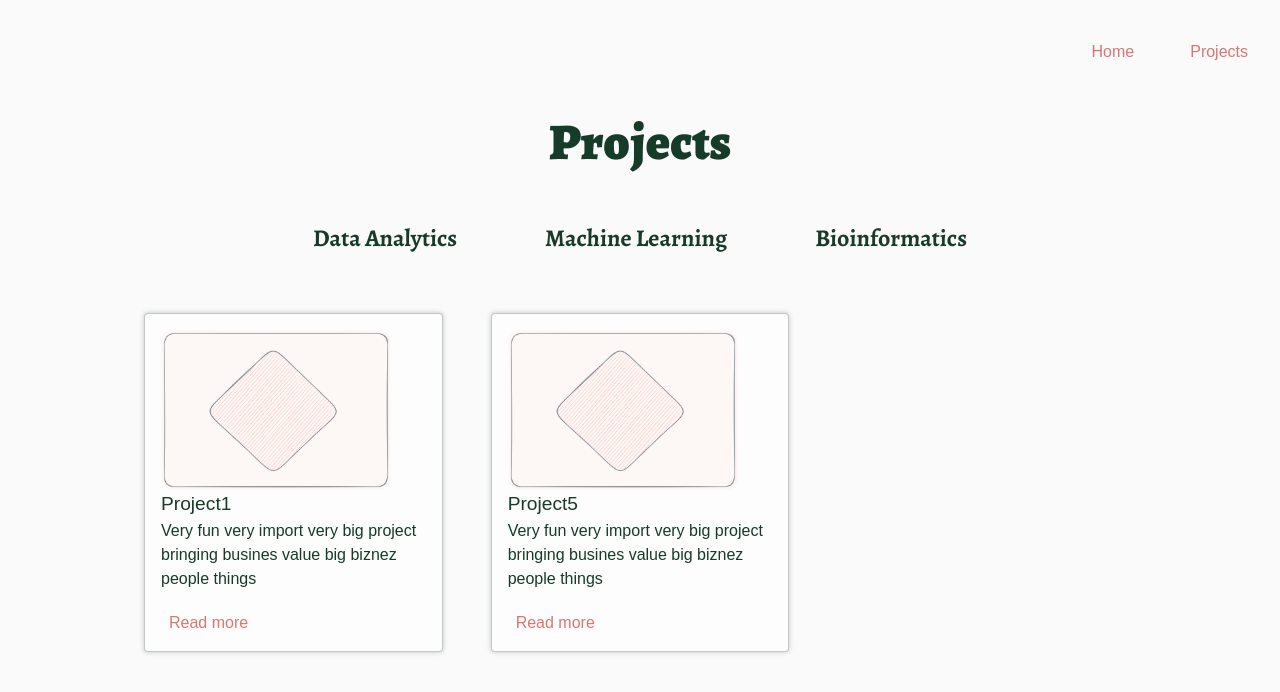
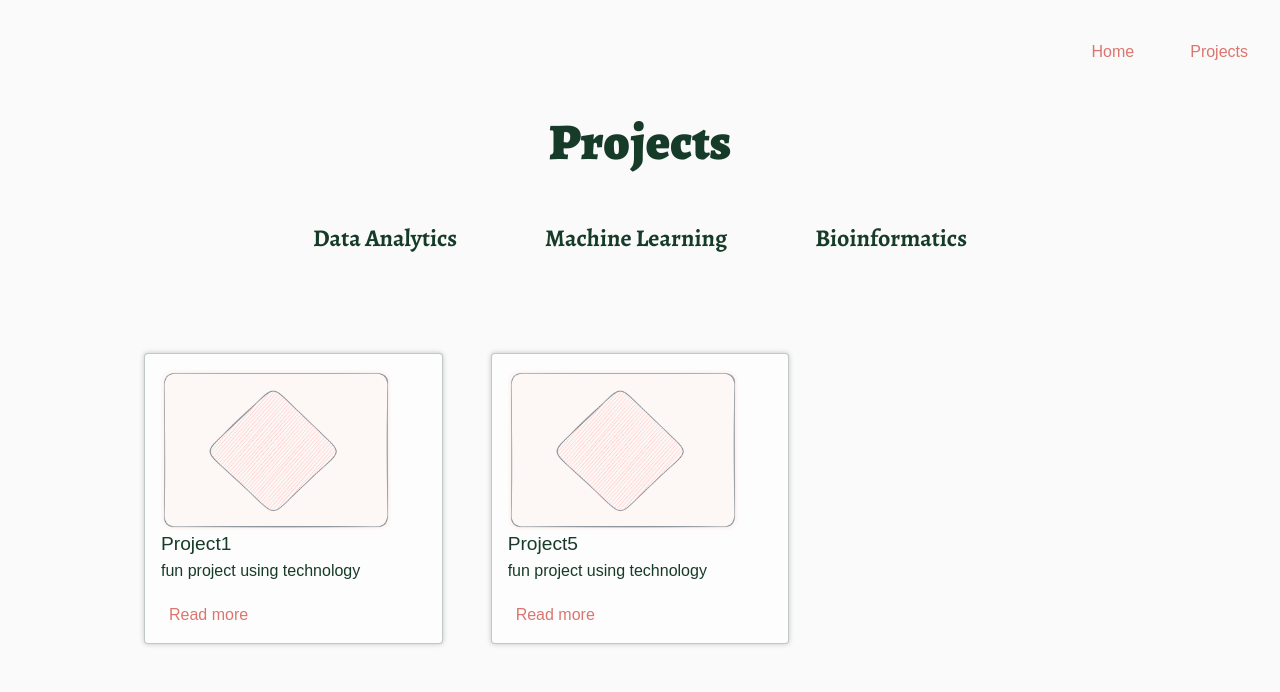
Before and after one commit to MarKr17/Portfolio, a SvelteKit app: page /Projects in a window 1280 px wide. Shown: the top 692 px of the page. Built offline with nearby package versions, Linux system fonts and the light colour scheme; a web font is replaced by a local one.

Commit message:
adds basic layout for project page

```diff
--- a/src/app.css
+++ b/src/app.css
@@ -21,12 +21,14 @@ body{
 }
 
 h1{
-    font-family: 'Bungee Shade', serif;
+    font-family: 'Alegreya', serif;
     background: -webkit-linear-gradient(var(--lm_secondary), var(--lm_accent));
     -webkit-background-clip: text;
     background-clip: text;
     -webkit-text-fill-color: transparent;
-    font-weight: 400;
+
+    font-style: black;
+    font-weight: 900;
     font-size: 6vw;
     color: var(--lm_primary);
 }
--- a/src/lib/data/projects.json
+++ b/src/lib/data/projects.json
@@ -3,7 +3,7 @@
         "name": "Project1",
         "id": "1",
         "description": "Very fun very import very big project bringing busines value big biznez people things",
-        "short description": "fun project using technology",
+        "short_description": "fun project using technology",
         "categories": "data-analytics",
         "tags": "Python",
         "image": "/assets/projects/Project_image.png"
@@ -12,7 +12,7 @@
         "name": "Project2",
         "id": "2",
         "description": "Very fun very import very big project bringing busines value big biznez people things",
-        "short description": "fun project using technology",
+        "short_description": "fun project using technology",
         "categories": "machine-learning",
         "tags": ["Python", "Tensorflow"],
         "image": "/assets/projects/Project_image.png"
@@ -21,7 +21,7 @@
         "name": "Project3",
         "id": "3",
         "description": "Very fun very import very big project bringing busines value big biznez people things",
-        "short description": "fun project using technology",
+        "short_description": "fun project using technology",
         "categories": "bioinformatics",
         "tags": "R",
         "image": "/assets/projects/Project_image.png"
@@ -30,7 +30,7 @@
         "name": "Project4",
         "id": "4",
         "description": "Very fun very import very big project bringing busines value big biznez people things",
-        "short description": "fun project using technology",
+        "short_description": "fun project using technology",
         "categories": "machine-learning",
         "tags": ["Python", "Tensorflow"],
         "image": "/assets/projects/Project_image.png"
@@ -39,7 +39,7 @@
         "name": "Project5",
         "id": "5",
         "description": "Very fun very import very big project bringing busines value big biznez people things",
-        "short description": "fun project using technology",
+        "short_description": "fun project using technology",
         "categories": "data-analytics",
         "tags": "Python",
         "image": "/assets/projects/Project_image.png"
@@ -48,7 +48,7 @@
         "name": "Project6",
         "id": "6",
         "description": "Very fun very import very big project bringing busines value big biznez people things",
-        "short description": "fun project using technology",
+        "short_description": "fun project using technology",
         "categories": "bioinformatics",
         "tags": "R",
         "image": "/assets/projects/Project_image.png"
--- a/src/routes/Project_page/+page.svelte
+++ b/src/routes/Project_page/+page.svelte
@@ -2,4 +2,24 @@
     import { get } from 'svelte/store';
     import {Project} from '../../store.js';
 </script>
-<p>{get(Project).name}</p>
+<div class="flex flex-col min-w-screen justify-center items-center content-between gap-10">
+    <div>
+        <h2>{get(Project).name}</h2>
+    </div>
+</div>
+<div class="flex gap-10 p-20">
+    <div class="">
+        <img class="h-40 rounded-xl" src="{get(Project).image}" alt="My avatar"/>
+    </div>
+    <div class="">
+        <h3>Description</h3>
+        <p>{get(Project).description}</p>
+    </div>
+    <div class="">
+        <h3>Key takeways</h3>
+        <ul>
+            <li>hhhhhh</li>
+        </ul>
+
+    </div>
+</div>
--- a/src/routes/Projects/+page.svelte
+++ b/src/routes/Projects/+page.svelte
@@ -28,7 +28,7 @@
 <div class="flex flex-col min-w-screen justify-center items-center content-between gap-2 pb-10">
     <h2>Projects</h2>
 </div>
-<div class="flex justify-center pb-10">
+<div class="flex justify-center pb-20">
     <CategoriesButtons {options} legend='' bind:userSelected={Value}/>
 </div>
 
@@ -38,7 +38,7 @@
         <img class="h-40 max-w-xs rounded-xl" src="{base}{project.image}" alt="Project"/>
         <div>
             <h3>{project.name}</h3>
-            <p class="pb-5">{project.description}</p>
+            <p class="pb-5">{project.short_description}</p>
             <a on:click={() => Project.set(project)} href="{base}/Project_page">Read more</a>
         </div>
 </div>
```
